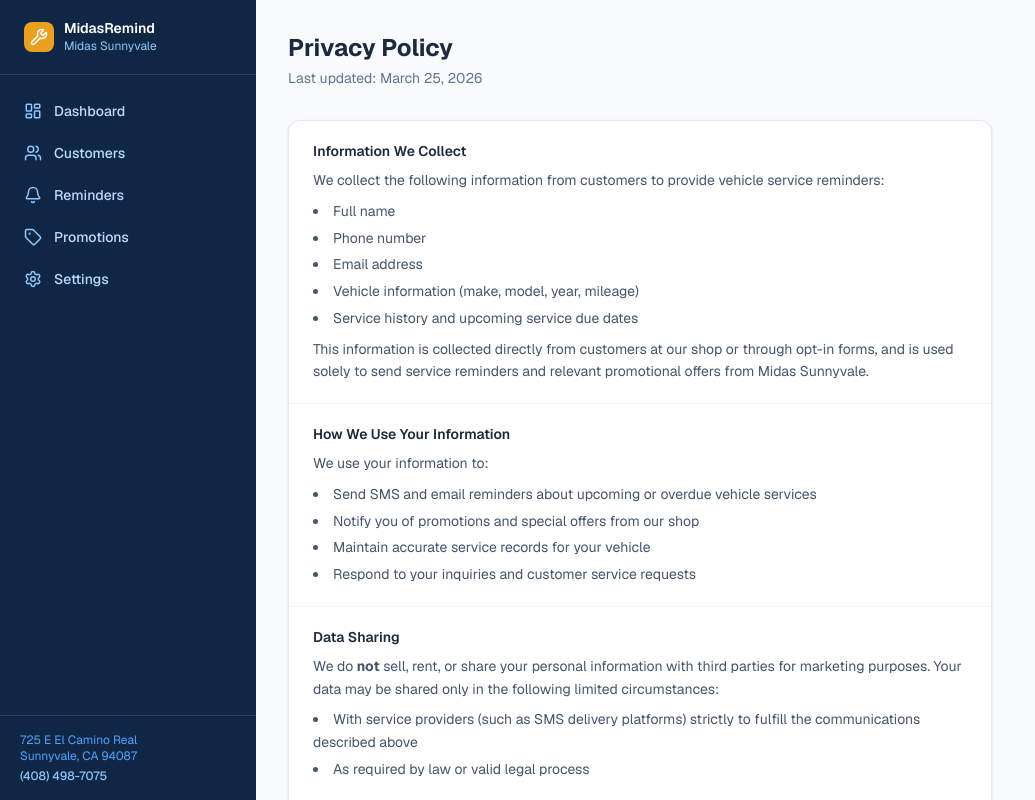
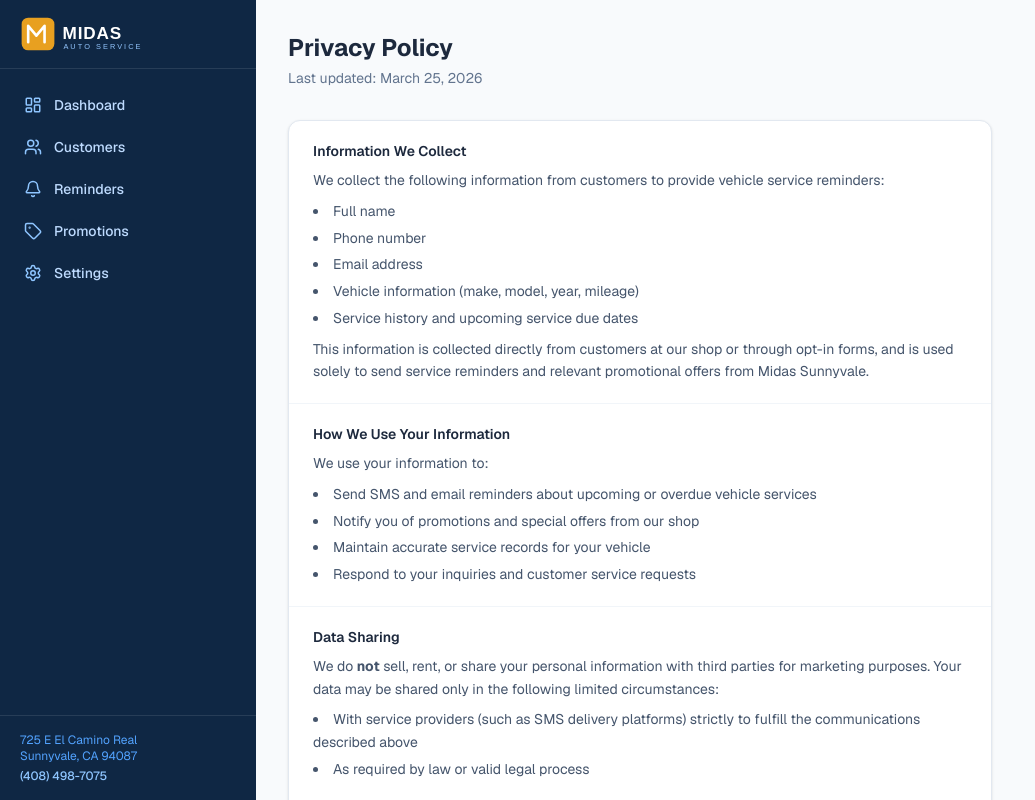
Before and after one commit to Kreksnaw/midasremind, a Next.js app: page /privacy in a window 1280 px wide. Shown: the whole page, without its empty margins (0-1035 px from the left). Built offline with nearby package versions, Linux system fonts and the light colour scheme.

Commit message:
Add Midas logo

```diff
--- a/components/AppShell.tsx
+++ b/components/AppShell.tsx
@@ -2,7 +2,8 @@
 
 import { useState, useEffect } from 'react';
 import { usePathname } from 'next/navigation';
-import { Menu, X, Wrench } from 'lucide-react';
+import { Menu, X } from 'lucide-react';
+import Image from 'next/image';
 import Sidebar from './Sidebar';
 
 export default function AppShell({ children }: { children: React.ReactNode }) {
@@ -59,12 +60,14 @@
           >
             {drawerOpen ? <X size={24} /> : <Menu size={24} />}
           </button>
-          <div className="flex items-center gap-2">
-            <div className="bg-[#e8a020] rounded-md p-1">
-              <Wrench size={15} className="text-white" />
-            </div>
-            <p className="text-white font-semibold text-sm">MidasRemind</p>
-          </div>
+          <Image
+            src="/midas-logo.svg"
+            alt="Midas Auto Service"
+            width={120}
+            height={32}
+            priority
+            className="w-auto h-7"
+          />
         </header>
 
         {/* Page content */}
--- a/components/Sidebar.tsx
+++ b/components/Sidebar.tsx
@@ -1,6 +1,7 @@
 'use client';
 
 import Link from 'next/link';
+import Image from 'next/image';
 import { usePathname } from 'next/navigation';
 import {
   LayoutDashboard,
@@ -8,7 +9,6 @@
   Bell,
   Tag,
   Settings,
-  Wrench,
   ChevronRight,
 } from 'lucide-react';
 
@@ -26,16 +26,15 @@
   return (
     <div className="w-64 bg-[#0f2744] flex flex-col h-full">
       {/* Logo / Brand */}
-      <div className="px-6 py-5 border-b border-white/10 shrink-0">
-        <div className="flex items-center gap-2.5">
-          <div className="bg-[#e8a020] rounded-lg p-1.5">
-            <Wrench size={18} className="text-white" />
-          </div>
-          <div>
-            <p className="text-white font-semibold text-sm leading-tight">MidasRemind</p>
-            <p className="text-blue-300 text-xs">Midas Sunnyvale</p>
-          </div>
-        </div>
+      <div className="px-5 py-4 border-b border-white/10 shrink-0">
+        <Image
+          src="/midas-logo.svg"
+          alt="Midas Auto Service"
+          width={148}
+          height={40}
+          priority
+          className="w-auto h-9"
+        />
       </div>
 
       {/* Navigation */}
```
Also changed, not shown: public/midas-logo.svg (added).
